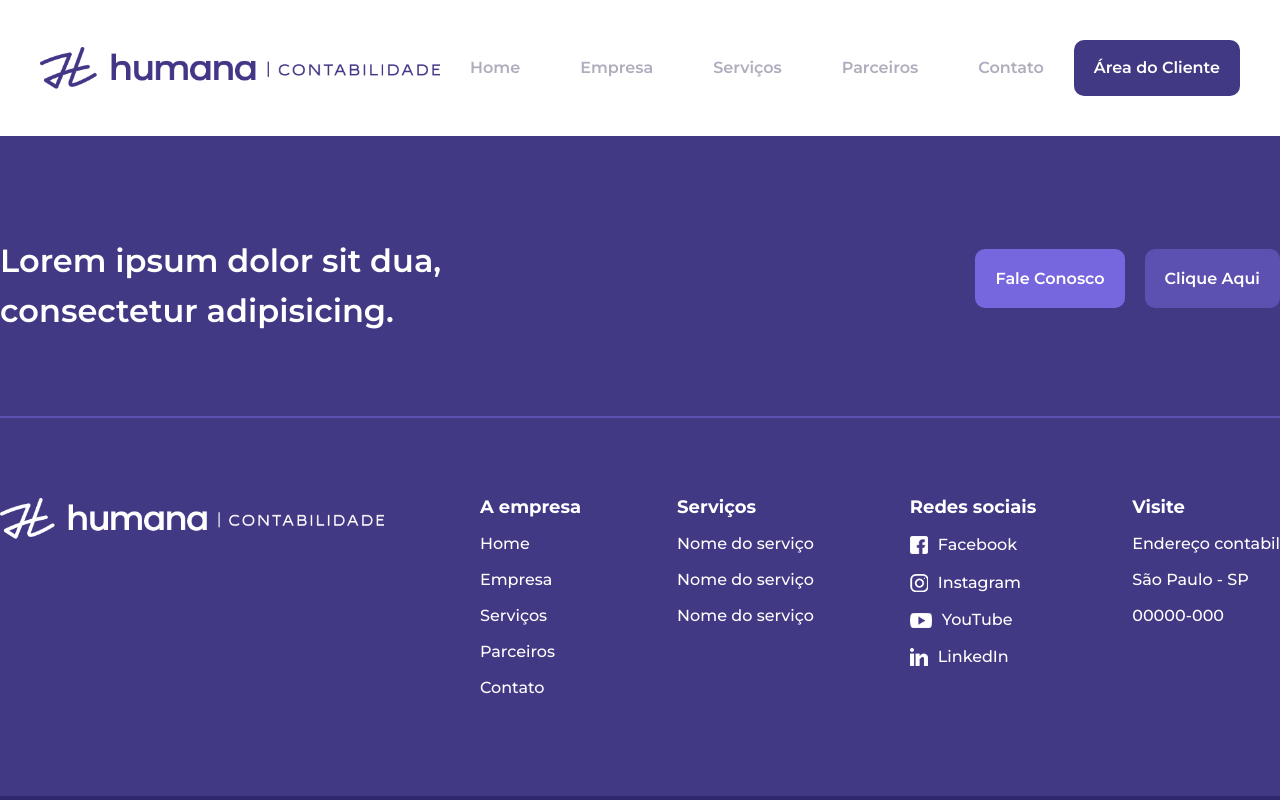
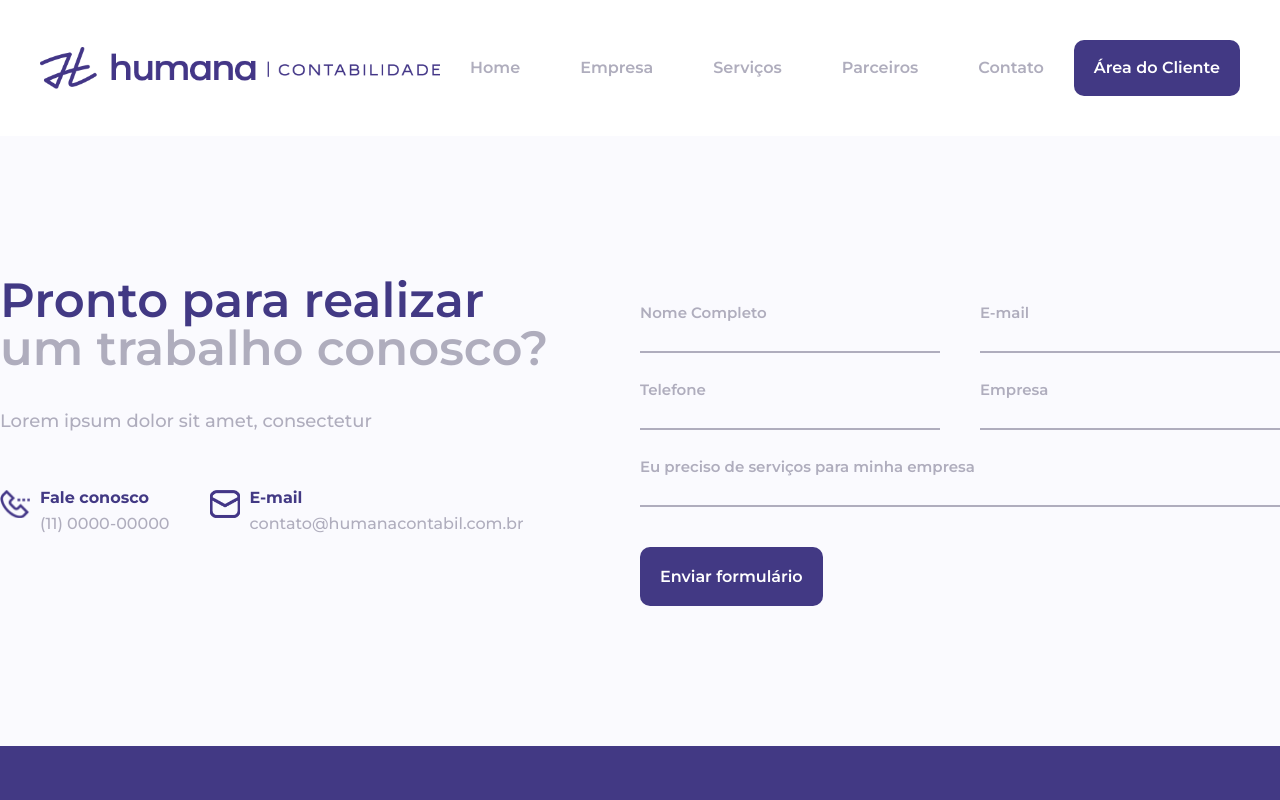
Before and after one commit to feliphepaz/humanaContabilidade, a React (Create React App) app: page /contato in a window 1280 px wide. Shown: the top 800 px of the page. Built offline with nearby package versions, Linux system fonts and the light colour scheme.

Commit message:
pagina de contato feita

```diff
--- a/src/App.js
+++ b/src/App.js
@@ -7,6 +7,7 @@ import Footer from './Footer';
 import Empresa from './Empresa';
 import Produtos from './Produtos';
 import Parceiros from './Parceiros';
+import Contato from './Contato';
 
 const App = () => {
   return (
@@ -17,6 +18,7 @@ const App = () => {
         <Route path='empresa' element={<Empresa />} />
         <Route path='servicos' element={<Produtos />} />
         <Route path='parceiros' element={<Parceiros />} />
+        <Route path='contato' element={<Contato />} />
       </Routes>
       <Footer />
     </BrowserRouter>
--- a/src/Components/Contato.css
+++ b/src/Components/ContatoContent.css
@@ -1,5 +1,9 @@
 .contact {
     padding: 140px 0;
+}
+
+#contact-page {
+    background: var(--secundaryLight);
 }
 
 .info {
@@ -63,6 +67,10 @@
     outline: none;
 }
 
+#field-page {
+    background: var(--secundaryLight);
+}
+
 .form div input {
     width: calc(50% - 20px);
 }
--- a/src/Components/Contato.js
+++ b/src/Components/ContatoContent.js
@@ -1,9 +1,10 @@
 import React from 'react';
-import './Contato.css';
+import './ContatoContent.css';
 
-const Contato = () => {
+const ContatoContent = (props) => {
+    console.log(props.id);
     return (
-        <section className='contact'>
+        <section className='contact' id={props.id === 'page' ? 'contact-page' : ''}>
             <div className='container'>
                 <div className='info'>
                     <h2><span>Pronto para realizar</span>um trabalho conosco?</h2>
@@ -25,14 +26,14 @@ const Contato = () => {
                 </div>
                 <form className='form'>
                     <div>
-                        <input type='text' className='field' placeholder='Nome Completo'></input>
-                        <input type='mail' className='field' placeholder='E-mail'></input>
+                        <input type='text' className='field' id={props.id === 'page' ? 'field-page' : ''} placeholder='Nome Completo'></input>
+                        <input type='mail' className='field' id={props.id === 'page' ? 'field-page' : ''} placeholder='E-mail'></input>
                     </div>
                     <div>
-                        <input type='tel' className='field' placeholder='Telefone'></input>
-                        <input type='text' className='field' placeholder='Empresa'></input>
+                        <input type='tel' className='field' id={props.id === 'page' ? 'field-page' : ''} placeholder='Telefone'></input>
+                        <input type='text' className='field' id={props.id === 'page' ? 'field-page' : ''} placeholder='Empresa'></input>
                     </div>
-                    <input type='text' className='field' placeholder='Eu preciso de serviços para minha empresa'></input>
+                    <input type='text' className='field' id={props.id === 'page' ? 'field-page' : ''} placeholder='Eu preciso de serviços para minha empresa'></input>
                     <input type='submit' className='submit' value='Enviar formulário'></input>
                 </form>
             </div>
@@ -40,4 +41,4 @@ const Contato = () => {
     )
 }
 
-export default Contato
+export default ContatoContent
--- /dev/null
+++ b/src/Contato.js
@@ -0,0 +1,12 @@
+import React from 'react'
+import ContatoContent from './Components/ContatoContent';
+
+const Contato = () => {
+    return (
+        <>
+        <ContatoContent id='page' />
+        </>
+    )
+}
+
+export default Contato
--- a/src/Header.js
+++ b/src/Header.js
@@ -16,7 +16,7 @@ function Header() {
             <li><NavLink to="empresa" end>Empresa</NavLink></li>
             <li><NavLink to="servicos" end>Serviços</NavLink></li>
             <li><NavLink to="parceiros" end>Parceiros</NavLink></li>
-            <li><a href='#'>Contato</a></li>
+            <li><NavLink to="contato" end>Contato</NavLink></li>
           </ul>
         </nav>
         <a className='portal' href='#'>Área do Cliente</a>
--- a/src/Home.js
+++ b/src/Home.js
@@ -3,7 +3,7 @@ import Banner from './Components/Banner';
 import Servicos from './Components/Servicos';
 import Beneficios from './Components/Beneficios';
 import ProvaSocial from './Components/ProvaSocial';
-import Contato from './Components/Contato';
+import ContatoContent from './Components/ContatoContent';
 
 const Home = () => {
     return (
@@ -12,7 +12,7 @@ const Home = () => {
         <Servicos />
         <Beneficios />
         <ProvaSocial />
-        <Contato />
+        <ContatoContent />
         </>
     )
 }
```
Also changed, not shown: src/Produtos.css (deleted).
